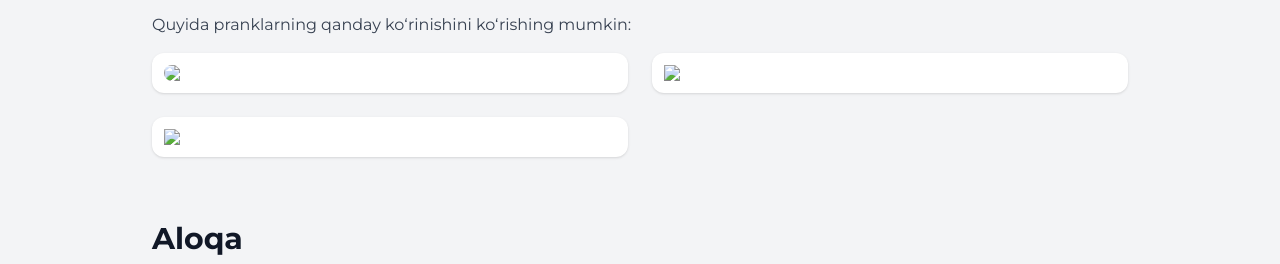
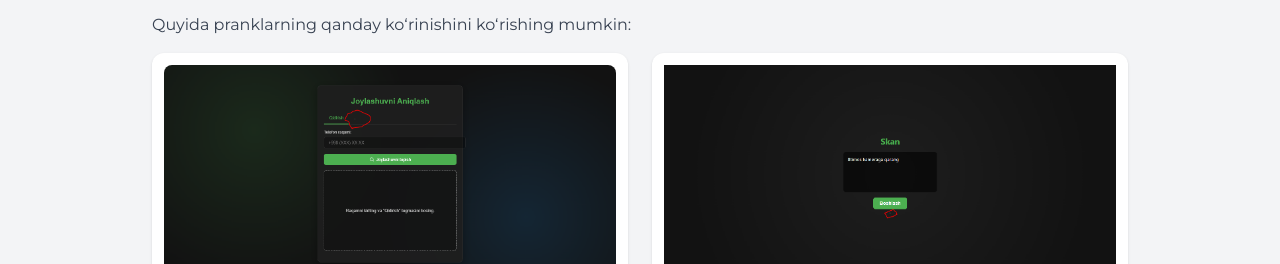
Before and after one commit to Jafar20130315/help.prank-as, a plain HTML site: page index.html in a window 1280 px wide. Shown: the part 721-985 px from the top of the page. Drawn offline with nearby package versions, Linux system fonts and the light colour scheme.

Commit message:
Update index.html

```diff
--- a/index.html
+++ b/index.html
@@ -70,15 +70,15 @@
       <div class="grid grid-cols-1 md:grid-cols-2 gap-6">
 
         <div class="bg-white p-3 rounded-xl shadow">
-          <img src="/screenshot1" class="rounded-lg">
+          <img src="/screenshot1.PNG" class="rounded-lg">
         </div>
 
         <div class="bg-white p-3 rounded-xl shadow">
-          <img src="/screenshot2">
+          <img src="/screenshot2.PNG">
         </div>
 
         <div class="bg-white p-3 rounded-xl shadow">
-          <img src="/screenshot3">
+          <img src="/screenshot3.PNG">
         </div>
 
 
```
